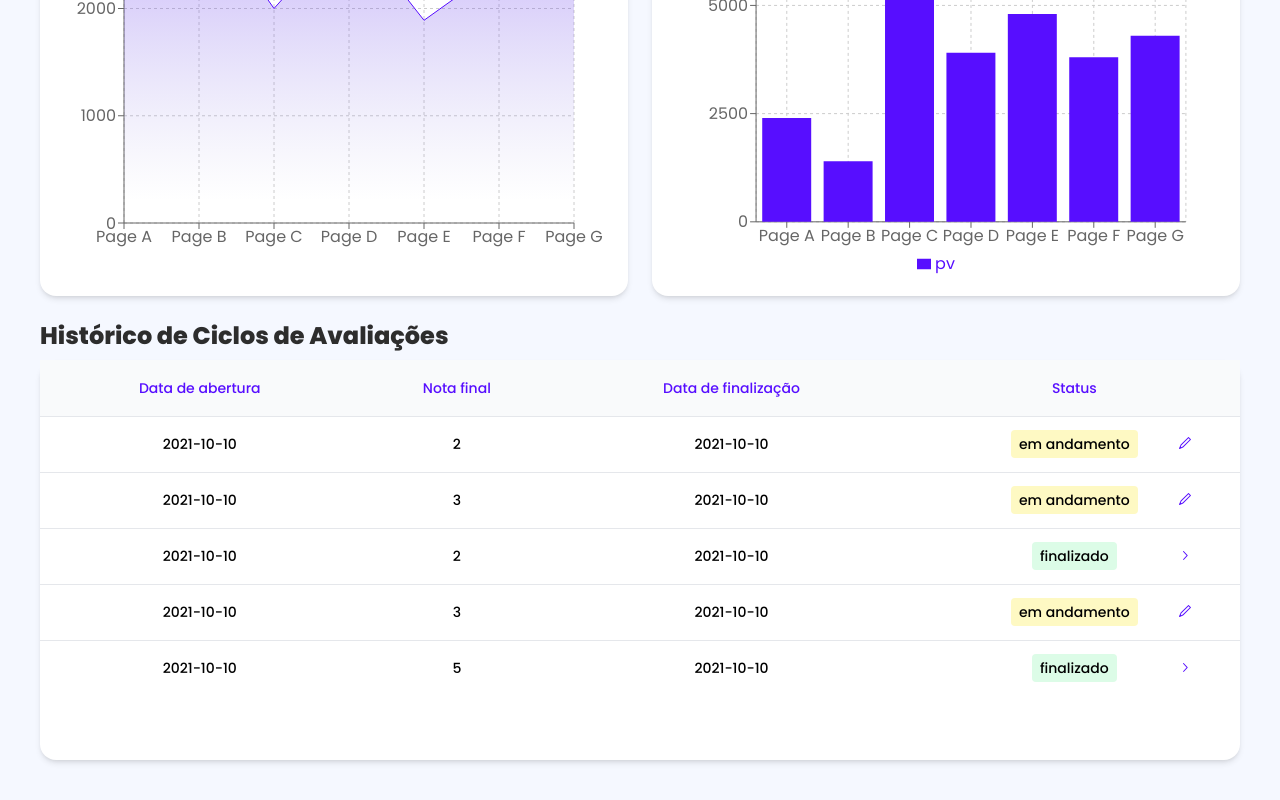
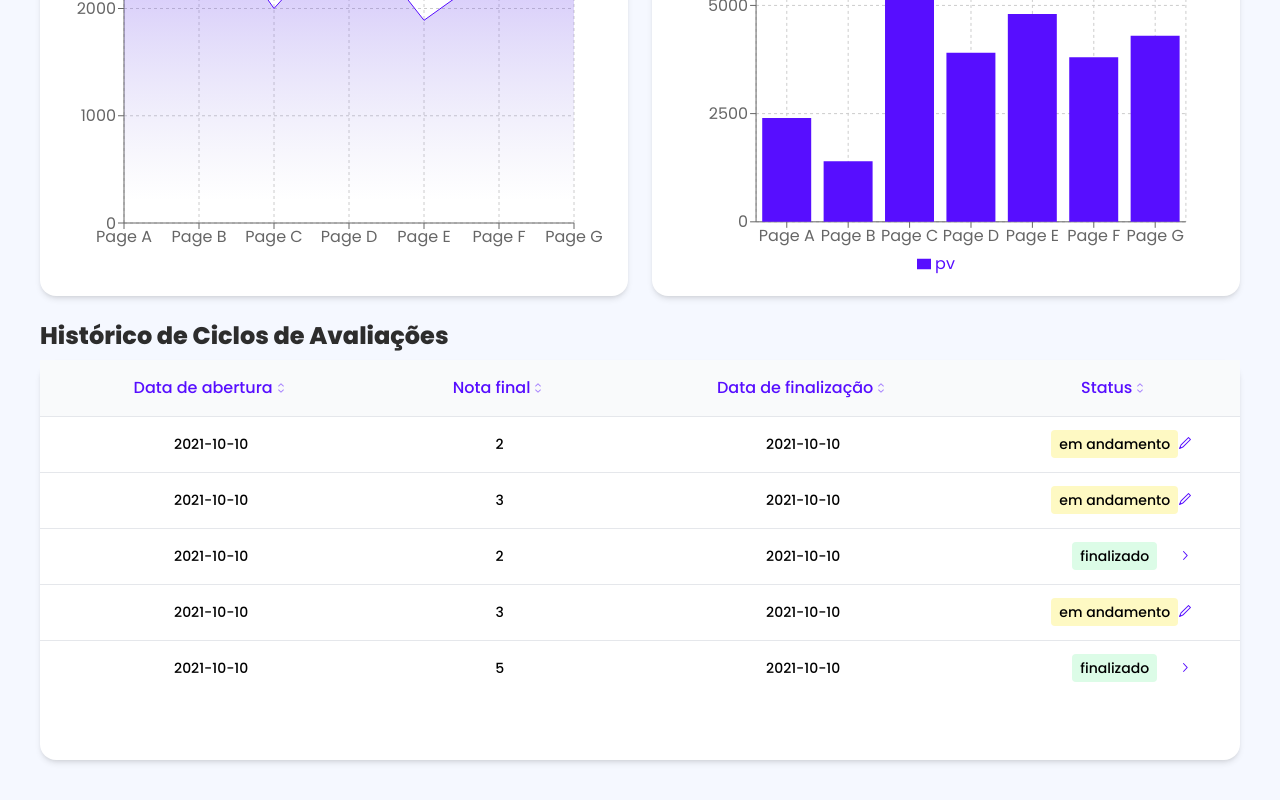
Before and after one commit to ericlbarreto/vprojects-web, a React (Vite) app: page / in a window 1280 px wide. Shown: the part 820-1620 px from the top of the page. Built offline with nearby package versions, Linux system fonts and the light colour scheme.

Commit message:
feat/homeColaborador: adding sorting columns feature

```diff
--- a/package.json
+++ b/package.json
@@ -14,6 +14,7 @@
     "@radix-ui/react-icons": "^1.3.0",
     "@radix-ui/react-select": "^2.0.0",
     "@tanstack/react-table": "^8.17.3",
+    "axios": "^1.7.2",
     "class-variance-authority": "^0.7.0",
     "clsx": "^2.1.1",
     "lucide-react": "^0.395.0",
--- a/src/components/table/columns.tsx
+++ b/src/components/table/columns.tsx
@@ -1,28 +1,121 @@
-import { ColumnDef } from "@tanstack/react-table"
+import { ColumnDef } from "@tanstack/react-table";
+import {
+  Select,
+  SelectTrigger,
+  SelectContent,
+  SelectItem,
+} from "../ui/select"; // Atualize para o caminho correto do seu componente Select
 
 export type Payment = {
-  id: string
+  id: string;
   startDate: string;
   endDate: string;
-  grade: number
-  status: "em andamento" | "finalizado"
-}
+  grade: number;
+  status: "em andamento" | "finalizado";
+};
+
+export const statusOptions = ["Todos", "em andamento", "finalizado"];
+export const yearOptions = ["Todos", "2024", "2023", "2022", "2021"];
+export const gradeOptions = ["Todas", "5", "4", "3", "2", "1"];
+// export const dateOrderOptions = ["Todas", "Mais recente", "Mais antiga"];
 
 export const columns: ColumnDef<Payment>[] = [
   {
     accessorKey: "startDate",
-    header: "Data de abertura",
+    header: ({ column }) => (
+      <div className="flex items-center gap-2 justify-center">
+        <Select onValueChange={(value) => column.setFilterValue(value === "Todos" ? undefined : value)}>
+          <SelectTrigger className="w-auto bg-transparent shadow-none">
+            <a><span>Data de abertura</span></a>
+          </SelectTrigger>
+          <SelectContent>
+            {yearOptions.map((option) => (
+              <SelectItem key={option} value={option} className="text-center">
+                {option}
+              </SelectItem>
+            ))}
+          </SelectContent>
+        </Select>
+      </div>
+    ),
+    cell: ({ cell }) => cell.getValue(),
+    filterFn: (row, columnId, filterValue) => {
+      if (!filterValue) return true;
+      const year = String(row.getValue(columnId)).split("-")[0];
+      return year === filterValue;
+    },
   },
   {
     accessorKey: "grade",
-    header: "Nota final",
+    header: ({ column }) => (
+      <div className="flex items-center gap-2 justify-center">
+        <Select onValueChange={(value) => column.setFilterValue(value === "Todas" ? undefined : value)}>
+          <SelectTrigger className="w-auto bg-transparent shadow-none">
+            <a><span>Nota final</span></a>
+          </SelectTrigger>
+          <SelectContent>
+            {gradeOptions.map((option) => (
+              <SelectItem key={option} value={option} className="text-center">
+                {option}
+              </SelectItem>
+            ))}
+          </SelectContent>
+        </Select>
+      </div>
+    ),
+    cell: ({ cell }) => cell.getValue(),
+    filterFn: (row, columnId, filterValue) => {
+      if (!filterValue) return true;
+      return String(row.getValue(columnId)) === filterValue;
+    },
   },
   {
     accessorKey: "endDate",
-    header: "Data de finalização",
+    header: ({ column }) => (
+      <div className="flex items-center gap-2 justify-center">
+        <Select onValueChange={(value) => column.setFilterValue(value === "Todos" ? undefined : value)}>
+          <SelectTrigger className="w-auto bg-transparent shadow-none">
+            <a><span>Data de finalização</span></a>
+          </SelectTrigger>
+          <SelectContent>
+            {yearOptions.map((option) => (
+              <SelectItem key={option} value={option} className="text-center">
+                {option}
+              </SelectItem>
+            ))}
+          </SelectContent>
+        </Select>
+      </div>
+    ),
+    cell: ({ cell }) => cell.getValue(),
+    filterFn: (row, columnId, filterValue) => {
+      if (!filterValue) return true;
+      const year = String(row.getValue(columnId)).split("-")[0];
+      return year === filterValue;
+    },
   },
   {
     accessorKey: "status",
-    header: "Status",
+    header: ({ column }) => (
+      <div className="flex items-center gap-2 justify-center">
+        <Select onValueChange={(value) => column.setFilterValue(value === "Todos" ? undefined : value)}>
+          <SelectTrigger className="w-auto bg-transparent shadow-none">
+            <a><span>Status</span></a>
+          </SelectTrigger>
+          <SelectContent>
+            {statusOptions.map((option) => (
+              <SelectItem key={option} value={option} className="text-center">
+                {option}
+              </SelectItem>
+            ))}
+          </SelectContent>
+        </Select>
+      </div>
+    ),
+    cell: ({ cell }) => cell.getValue(),
+    filterFn: (row, columnId, filterValue) => {
+      if (!filterValue) return true;
+      return row.getValue(columnId) === filterValue;
+    },
   },
-]
+];
--- a/src/components/table/data-table.tsx
+++ b/src/components/table/data-table.tsx
@@ -3,12 +3,12 @@ import {
   SortingState,
   flexRender,
   getCoreRowModel,
-  getPaginationRowModel,
   getSortedRowModel,
   useReactTable,
-} from "@tanstack/react-table"
-import { Pencil1Icon, ChevronRightIcon } from "@radix-ui/react-icons"
-
+  getFilteredRowModel,
+} from "@tanstack/react-table";
+import { Pencil1Icon, ChevronRightIcon } from "@radix-ui/react-icons";
+import { useState } from "react";
 import {
   Table,
   TableBody,
@@ -16,38 +16,31 @@ import {
   TableHead,
   TableHeader,
   TableRow,
-} from "@/components/ui/table"
+} from "@/components/ui/table";
+import {
+  Payment,
+  columns as defaultColumns,
+} from "./columns"; // Atualize para o caminho correto do seu arquivo columns
 
-export type Payment = {
-  id: string
-  startDate: string;
-  endDate: string;
-  grade: number
-  status: "em andamento" | "finalizado"
+interface DataTableProps {
+  columns?: ColumnDef<Payment, any>[];
+  data: Payment[];
 }
 
-interface DataTableProps<TData, TValue> {
-  columns: ColumnDef<TData, TValue>[]
-  data: TData[]
-}
+export function DataTable({ columns = defaultColumns, data }: DataTableProps) {
+  const [sorting, setSorting] = useState<SortingState>([]);
 
-import { useState } from "react"
-
-export function DataTable<TData extends { status: string }, TValue>({
-  columns,
-  data,
-}: DataTableProps<TData, TValue>) {
-  const [sorting, setSorting] = useState<SortingState>([])
   const table = useReactTable({
     data,
     columns,
     getCoreRowModel: getCoreRowModel(),
+    getSortedRowModel: getSortedRowModel(),
+    getFilteredRowModel: getFilteredRowModel(),
     onSortingChange: setSorting,
-    getSortedRowModel: getSortedRowModel(),
     state: {
-      sorting,
+      sorting
     },
-  })
+  });
 
   return (
     <div className="rounded-md">
@@ -55,8 +48,7 @@ export function DataTable<TData extends { status: string }, TValue>({
         <TableHeader>
           {table.getHeaderGroups().map((headerGroup) => (
             <TableRow key={headerGroup.id}>
-              {headerGroup.headers.map((header) => {
-                return (
+              {headerGroup.headers.map((header) => (
                 <TableHead key={header.id}>
                   {header.isPlaceholder
                     ? null
@@ -65,15 +57,13 @@ export function DataTable<TData extends { status: string }, TValue>({
                         header.getContext()
                       )}
                 </TableHead>
-                )
-              })}
+              ))}
             </TableRow>
           ))}
         </TableHeader>
         <TableBody>
           {table.getRowModel().rows?.length ? (
-            table.getRowModel().rows.map((row) => {
-              return (
+            table.getRowModel().rows.map((row) => (
               <TableRow
                 key={row.id}
                 className="relative"
@@ -103,8 +93,7 @@ export function DataTable<TData extends { status: string }, TValue>({
                   );
                 })}
               </TableRow>
-              );
-            })
+            ))
           ) : (
             <TableRow>
               <TableCell colSpan={columns.length} className="h-24 text-center">
@@ -115,5 +104,5 @@ export function DataTable<TData extends { status: string }, TValue>({
         </TableBody>
       </Table>
     </div>
-  )
+  );
 }
```
Lines whose indentation alone changed are shown as unchanged.
